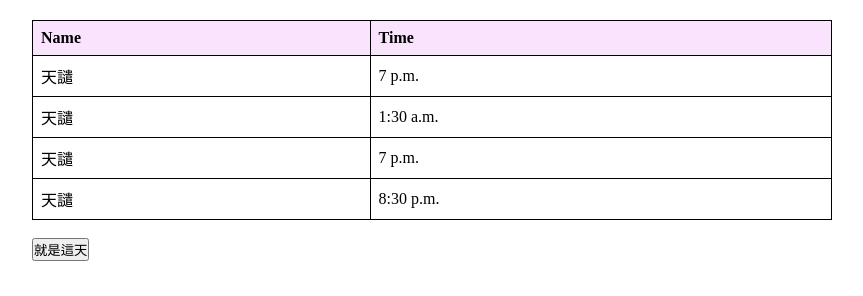
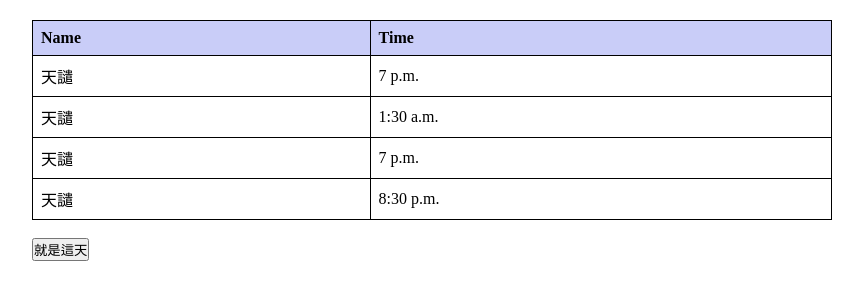
Before and after one commit to yen688/THRS, a Django app: template reservation/templates/reservation/bookingList.html in a window 1280 px wide. Shown: the part 130-426 px from the top of the page, without its empty margins (8-871 px from the left). Run offline with Django 5.2, Linux system fonts and the light colour scheme; the template is opened without the code that fills it: values that come from a table or form of the project are taken from there, others are empty; data comes from the database, SQL or seed files in the repository.

Commit message:
調顏色

```diff
--- a/reservation/templates/reservation/bookingList.html
+++ b/reservation/templates/reservation/bookingList.html
@@ -28,7 +28,7 @@
             text-align: left;
         }
         th {
-            background-color: #f3c1fb6f;
+            background-color:#8892ef74;
         }
     </style>
 </head>
```
